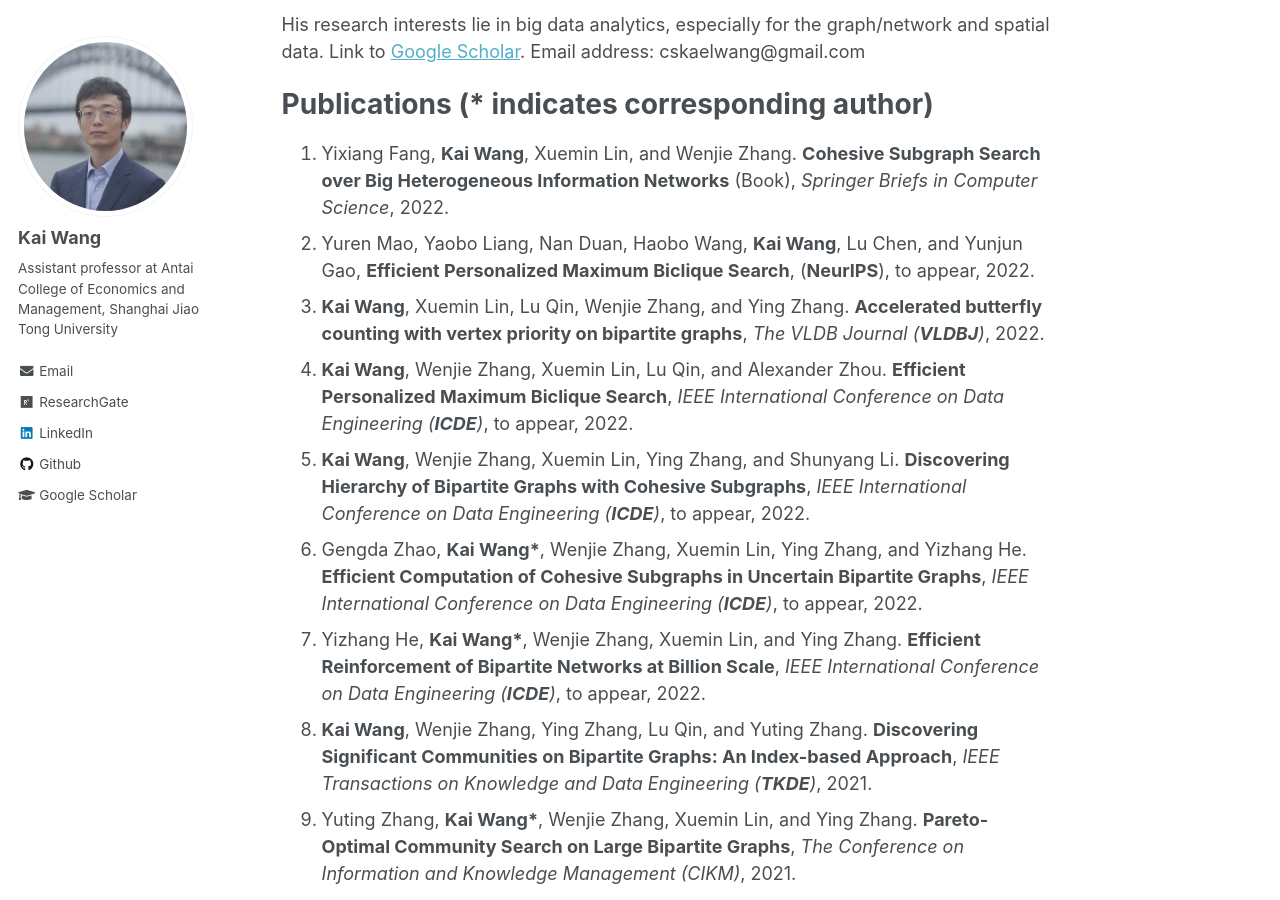
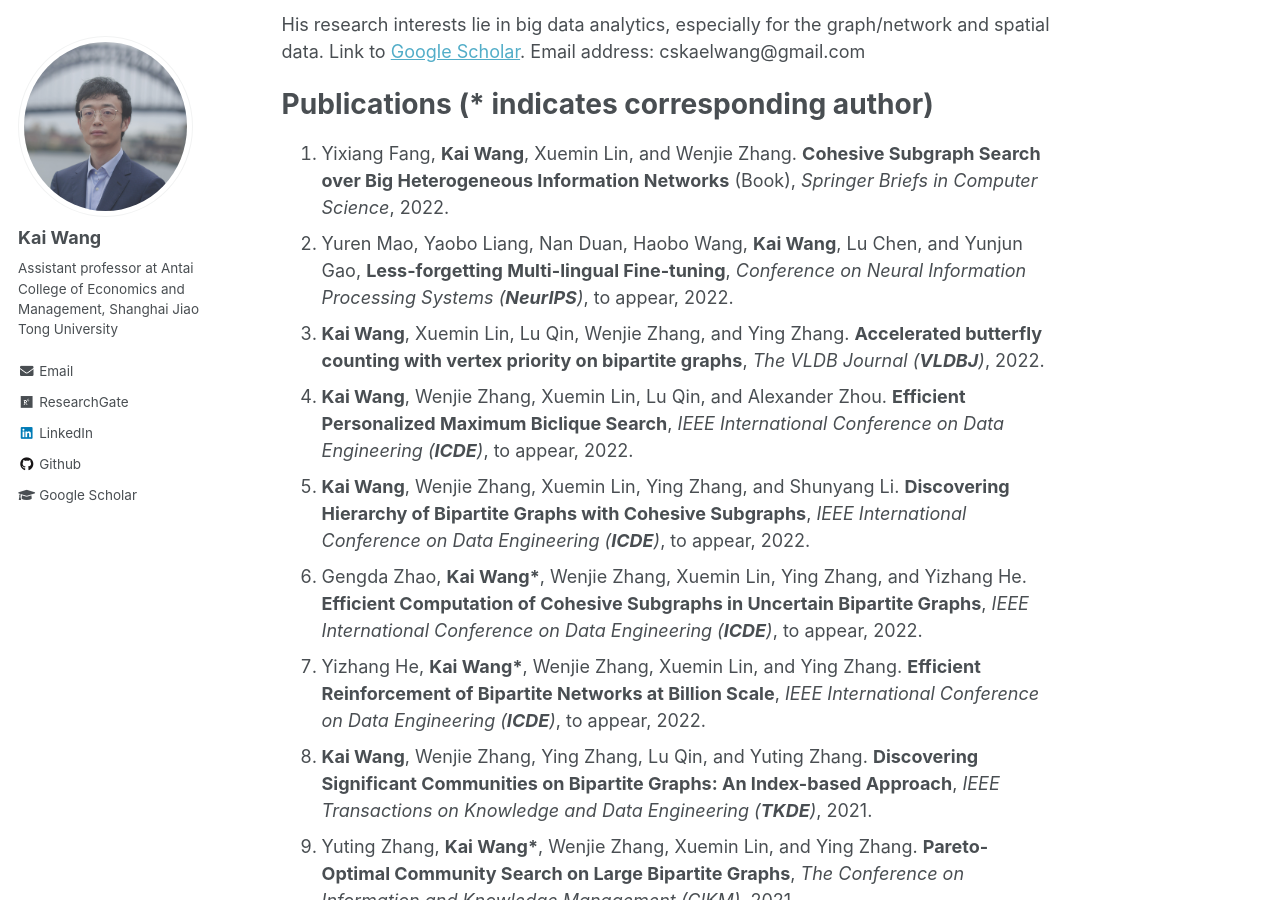
Before and after one commit to cs-kaiwang/cs-kaiwang.github.io, a Jekyll site: the page built from _pages/about.md, in a window 1280 px wide and 900 px high, scrolled down 362 px. Built offline with Jekyll 4.4.1, drawn with Linux system fonts in a browser that asks for light colours.

Commit message:
Update about.md

```diff
--- a/_pages/about.md
+++ b/_pages/about.md
@@ -17,7 +17,7 @@ His research interests lie in big data analytics, especially for the graph/netwo
 Publications (* indicates corresponding author)
 ======
 1. Yixiang Fang, **Kai Wang**, Xuemin Lin, and Wenjie Zhang. **Cohesive Subgraph Search over Big Heterogeneous Information Networks** (Book), *Springer Briefs in Computer Science*, 2022.
-2. Yuren Mao, Yaobo Liang, Nan Duan, Haobo Wang, **Kai Wang**, Lu Chen, and Yunjun Gao, **Efficient Personalized Maximum Biclique Search**, (**NeurIPS**), to appear, 2022.
+2. Yuren Mao, Yaobo Liang, Nan Duan, Haobo Wang, **Kai Wang**, Lu Chen, and Yunjun Gao, **Less-forgetting Multi-lingual Fine-tuning**, *Conference on Neural Information Processing Systems (**NeurIPS**)*, to appear, 2022.
 3. **Kai Wang**, Xuemin Lin, Lu Qin, Wenjie Zhang, and Ying Zhang. **Accelerated butterfly counting with vertex priority on bipartite graphs**, *The VLDB Journal (**VLDBJ**)*, 2022.
 4. **Kai Wang**, Wenjie Zhang, Xuemin Lin, Lu Qin, and Alexander Zhou. **Efficient Personalized Maximum Biclique Search**, *IEEE International Conference on Data Engineering (**ICDE**)*, to appear, 2022.
 5. **Kai Wang**, Wenjie Zhang, Xuemin Lin, Ying Zhang, and Shunyang Li. **Discovering Hierarchy of Bipartite Graphs with Cohesive Subgraphs**, *IEEE International Conference on Data Engineering (**ICDE**)*, to appear, 2022.
```
